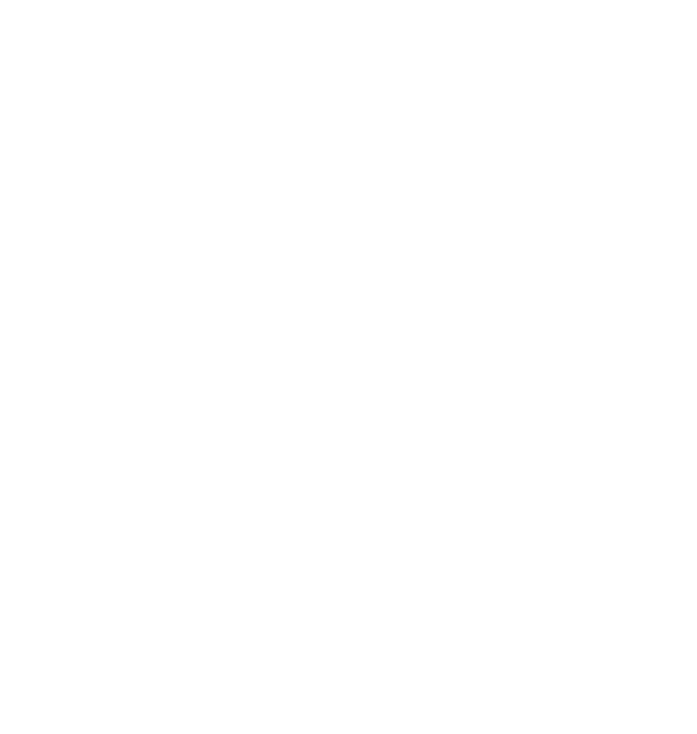
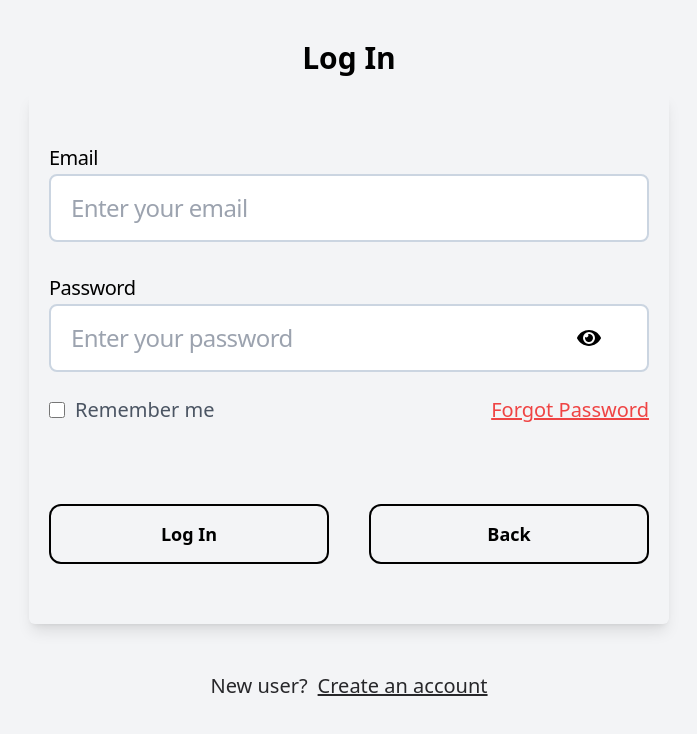
Before and after one commit to EngrCharles042/easy-reach, a React (Vite) app: page /auth/login in a window 1280 px wide. Before the commit this address had no page. Shown: the top 734 px of the page, without its empty margins (291-988 px from the left). Built offline with nearby package versions, Linux system fonts and the light colour scheme.

Commit message:
login and homepage structured

```diff
--- a/src/App.jsx
+++ b/src/App.jsx
@@ -1,16 +1,9 @@
-import { Route, Routes } from 'react-router-dom'
 import './App.css'
-import SignUpPage from './pages/auth/Signup'
+import AuthenticationRoutes from './routes/AppRoutes';
 
 function App() {
-
   return (
-    <>
-      <Routes>
-        <Route path='/' element={<SignUpPage/>} />
-      </Routes>
-    </>
-  )
+      <AuthenticationRoutes />
+  );
 }
-
 export default App
--- a/src/components/elements/button/Index.tsx
+++ b/src/components/elements/button/Index.tsx
@@ -1,3 +1,4 @@
+import React from 'react';
 import { ClipLoader } from "react-spinners";
 
 export const MainButton = ({
@@ -5,17 +6,16 @@
   onClick,
   type = "button",
   children,
-  className,
+  className = "",
   disabled = false,
   ...props
 }) => (
   <button
-    type={type}
-    className={`self-stretch px-3 py-4 mt-20 w-full text-lg font-semibold leading-6 text-black hover:text-white whitespace-nowrap border-2 border-black rounded-xl hover:bg-zinc-800 max-md:mt-10 max-md:max-w-full ${className}`}
+    className={`self-stretch px-3 py-4 mt-20 w-full text-lg font-semibold leading-6 text-black hover:text-white whitespace-nowrap border-2 border-black rounded-xl hover:bg-zinc-800 transition duration-300 max-md:mt-10 max-md:max-w-full ${className}`}
     {...props}
     onClick={onClick}
     disabled={disabled}
   >
-    {isLoading ? <ClipLoader color="#fff" size="20px" /> : children}
+    {isLoading ? <ClipLoader color="#fff" size={20} /> : children}
   </button>
 );
--- /dev/null
+++ b/src/pages/Welcome.jsx
@@ -0,0 +1,28 @@
+import React from "react";
+import { useNavigate } from "react-router-dom";
+import { MainButton } from "../components/elements/button/Index";
+
+const Welcome = () => {
+  const navigate = useNavigate();
+
+  const handleGetStarted = () => {
+    navigate("auth/login");
+  };
+
+  return (
+    <div className="flex flex-col justify-center items-center h-screen text-center bg-gray-100">
+      <div className="text-4xl font-bold text-gray-800">
+        Welcome to EasyReach Health
+      </div>
+      <div className="mt-4 text-lg text-gray-600">
+        Your health at your fingertips. Get medical advice, book appointments,
+        and much more.
+      </div>
+      <MainButton className="mt-10 w-1/5 max-md:w-2/3 mx-auto" onClick={handleGetStarted}>
+        Get Started
+      </MainButton>
+    </div>
+  );
+};
+
+export default Welcome;
--- a/src/pages/auth/Login.jsx
+++ b/src/pages/auth/Login.jsx
@@ -0,0 +1,119 @@
+import React, { useState } from "react";
+import { Link, useNavigate } from "react-router-dom";
+import InputField from "../../components/elements/forms/InputField";
+import PasswordField from "../../components/elements/forms/PasswordField";
+import { MainButton } from "../../components/elements/button/Index";
+
+const Login = () => {
+  const [formData, setFormData] = useState({
+    email: "",
+    password: "",
+  });
+
+  const [errorMessage, setErrorMessage] = useState("");
+  const [emailErrorMessage, setEmailErrorMessage] = useState("");
+  const navigate = useNavigate();
+
+  // Regular expression for basic email validation
+  const emailRegex = /^[^\s@]+@[^\s@]+\.[^\s@]+$/;
+
+  const handleChange = (e) => {
+    const { name, value } = e.target;
+    setFormData((prevData) => ({
+      ...prevData,
+      [name]: value,
+    }));
+
+    // Clear error messages on input change
+    if (name === "email") {
+      setEmailErrorMessage("");
+    }
+  };
+
+  const handleLogin = (e) => {
+    e.preventDefault();
+    setErrorMessage("");
+    setEmailErrorMessage("");
+
+    const { email, password } = formData;
+
+    // Validate email format
+    if (!emailRegex.test(email)) {
+      setEmailErrorMessage("Please enter a valid email address.");
+      return;
+    }
+
+    // Validate that password is not empty
+    if (password.trim() === "") {
+      setErrorMessage("Please enter your password.");
+      return;
+    }
+
+    // Process login logic here (e.g., API request)
+    console.log("Login Successful!", formData);
+
+    // Navigate to the desired page after successful login
+    navigate("/dashboard");
+  };
+
+  return (
+    <div className="flex flex-col items-center justify-center py-10 bg-gray-100">
+      <h1 className="text-3xl font-bold mb-4">Log In</h1>
+      <form
+        onSubmit={handleLogin}
+        className="flex flex-col w-1/2 p-5 rounded-md shadow-lg font-medium max-md:w-full"
+      >
+        <InputField
+          label="Email"
+          type="email"
+          id="email"
+          name="email"
+          value={formData.email}
+          onChange={handleChange}
+          placeholder="Enter your email"
+        />
+        {/* Email error message */}
+        {emailErrorMessage && (
+          <p className="text-red-500 text-xs mb-2">{emailErrorMessage}</p>
+        )}
+        <PasswordField
+          label="Password"
+          value={formData.password}
+          placeholder="Enter your password"
+          name="password"
+          onChange={handleChange}
+        />
+        {/* Password error message */}
+        {errorMessage && (
+          <p className="text-red-500 text-xs mb-2">{errorMessage}</p>
+        )}
+        <div className="flex items-center justify-between mt-6 max-w-full text-xl max-md:flex-wrap">
+          <label className="flex gap-2.5 items-center text-gray-600">
+            <input type="checkbox" className="shrink-0 w-4 h-4" />
+            <span className="self-stretch my-auto">Remember me</span>
+          </label>
+          <Link to="/" className="text-red-500 underline">
+            Forgot Password
+          </Link>
+        </div>
+        <div className="flex justify-between mb-10">
+          <MainButton type="submit" className="mr-10 max-md:mr-5">
+            Log In
+          </MainButton>
+
+          <MainButton type="button" onClick={() => window.history.back()}>
+            Back
+          </MainButton>
+        </div>
+      </form>
+      <div className="flex flex-wrap text-xl gap-2.5 items-center self-center mt-12 text-center max-md:mt-10">
+        <span className="text-zinc-800">New user?</span>
+        <Link to="/auth/signup" className="text-zinc-800 underline">
+          Create an account
+        </Link>
+      </div>
+    </div>
+  );
+};
+
+export default Login;
--- a/src/pages/auth/Signup.jsx
+++ b/src/pages/auth/Signup.jsx
@@ -1,10 +1,10 @@
 import React, { useState } from "react";
 import PasswordField from "../../components/elements/forms/PasswordField";
-import { useNavigate } from "react-router-dom";
+import { Link, useNavigate } from "react-router-dom";
 import InputField from "../../components/elements/forms/InputField";
 import { MainButton } from "../../components/elements/button/Index";
 
-const SignUpPage = () => {
+const Signup = () => {
   const [formData, setFormData] = useState({
     fullName: "",
     email: "",
@@ -74,7 +74,7 @@
   };
 
   return (
-    <div className="flex flex-col items-center justify-center bg-gray-100">
+    <div className="flex flex-col items-center justify-center py-10 bg-gray-100">
       <h1 className="text-3xl font-bold mb-4">Sign Up</h1>
       <form
         onSubmit={handleSignUp}
@@ -123,7 +123,7 @@
         {errorMessage && (
           <p className="text-red-500 text-xs mb-2">{errorMessage}</p>
         )}
-        <div className="flex justify-between">
+        <div className="flex justify-between mb-10">
           <MainButton type="submit" className="mr-10 max-md:mr-5">
             Create Account
           </MainButton>
@@ -133,8 +133,14 @@
           </MainButton>
         </div>
       </form>
+      <div className="flex flex-wrap text-xl gap-2.5 items-center self-center mt-12 text-center max-md:mt-10">
+            <span className="text-zinc-800">Already have an account?</span>
+            <Link to="/auth/login" className="text-zinc-800 underline">
+              Login
+            </Link>
+          </div>
     </div>
   );
 };
 
-export default SignUpPage;
+export default Signup;
--- /dev/null
+++ b/src/routes/AppRoutes.jsx
@@ -0,0 +1,21 @@
+import React from 'react';
+import { Routes, Route, Navigate } from 'react-router-dom';
+import Welcome from "../pages/Welcome";
+import Login from "../pages/auth/Login";
+import Signup from "../pages/auth/Signup";
+
+const AuthenticationRoutes = () => {
+  return (
+    <Routes>
+      <Route path="/" element={<Welcome />} />
+
+      <Route path="auth/signup" element={<Signup />} />
+
+      <Route path="auth/login" element={<Login />} />
+
+      <Route path="*" element={<Navigate to="auth/login" replace />} />
+    </Routes>
+  );
+};
+
+export default AuthenticationRoutes;
--- /dev/null
+++ b/src/routes/Index.jsx
@@ -0,0 +1,6 @@
+import { useRoutes } from "react-router-dom";
+import { AuthenticationRoutes } from "./AppRoutes";
+
+const Routes = () => useRoutes([AuthenticationRoutes]);
+
+export default Routes;
```
Also changed, not shown: src/pages/Index.jsx (deleted), 1 other file (tests, documents, lock files or other folders).
